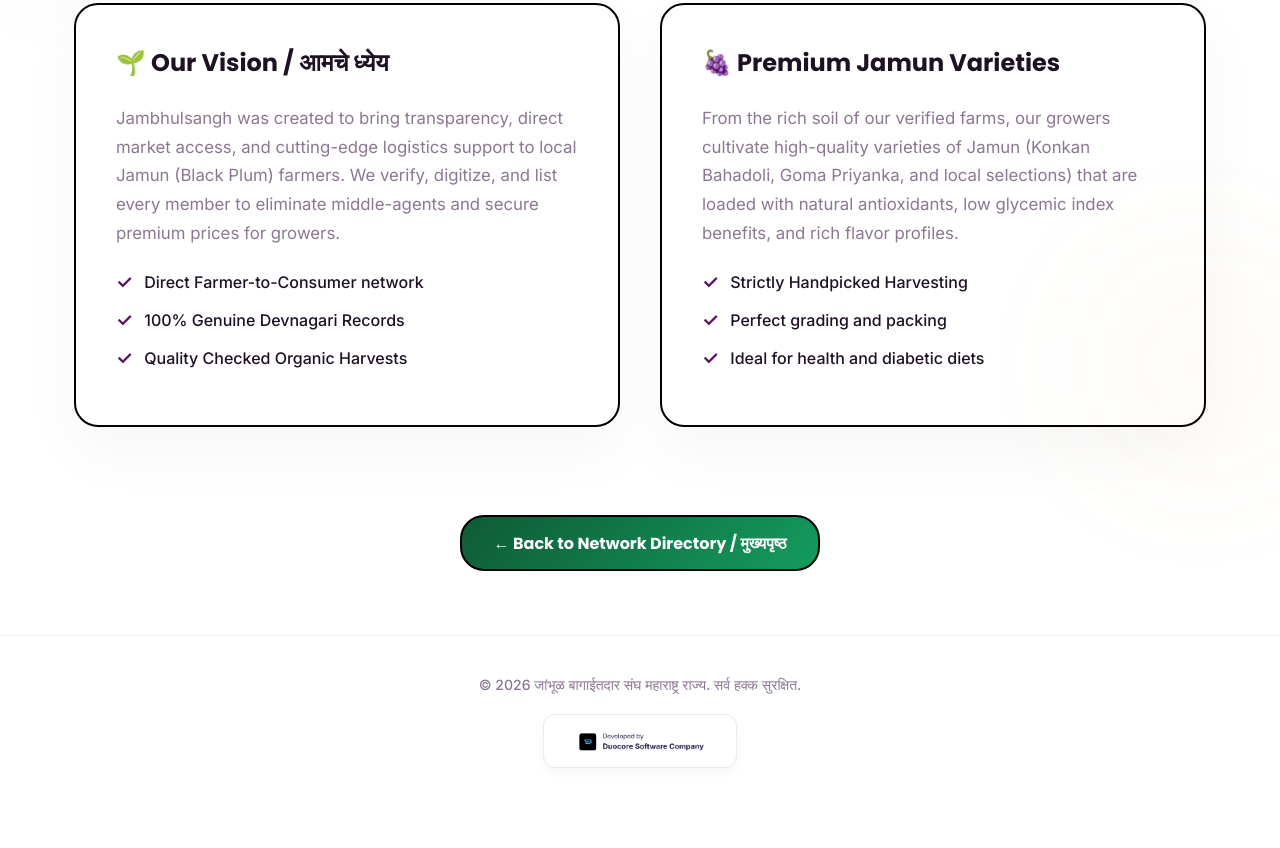
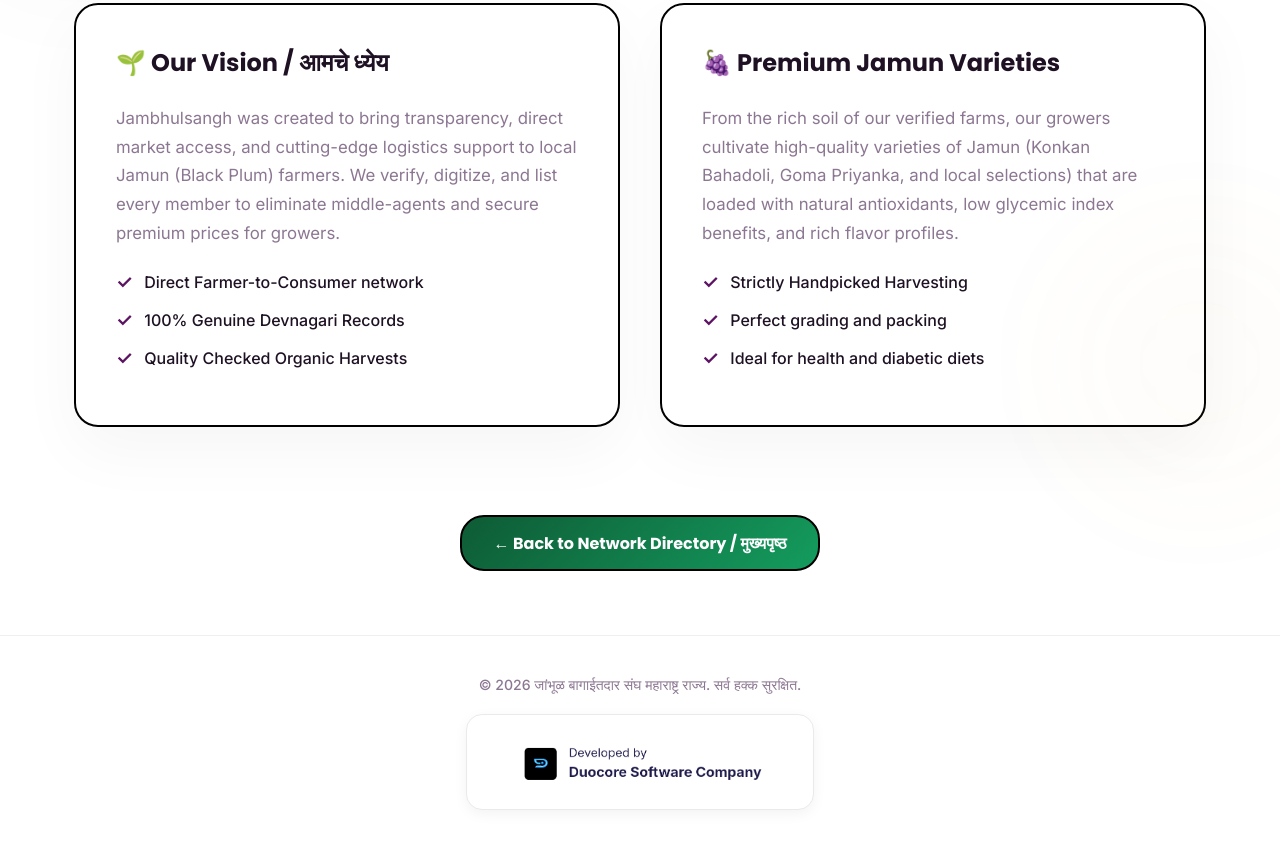
Before and after one commit to aasimkhan111/jambhulsangh, a website: page about.html in a window 1280 px wide. Shown: the part 357-1205 px from the top of the page. Before the commit the page ends 1165 px from the top, so only its background shows below. Drawn offline with Linux system fonts and the light colour scheme.

Commit message:
style: increase footer developer logo size to 72px for maximum legibility

```diff
--- a/assets/styles/main.css
+++ b/assets/styles/main.css
@@ -2747,16 +2747,16 @@ img {
 .premium-footer .developed-by-link {
   display: inline-block;
   background: #ffffff;
-  padding: 0.45rem 1.25rem;
-  border-radius: 12px;
+  padding: 0.7rem 1.8rem;
+  border-radius: 16px;
   border: 1.5px solid #eaeaea;
-  box-shadow: 0 4px 12px rgba(0, 0, 0, 0.04);
+  box-shadow: 0 4px 14px rgba(0, 0, 0, 0.05);
   transition: all 0.25s cubic-bezier(0.4, 0, 0.2, 1);
   text-decoration: none;
 }
 
 .premium-footer .developed-by-link img {
-  height: 38px;
+  height: 72px;
   width: auto;
   display: block;
   object-fit: contain;
```
